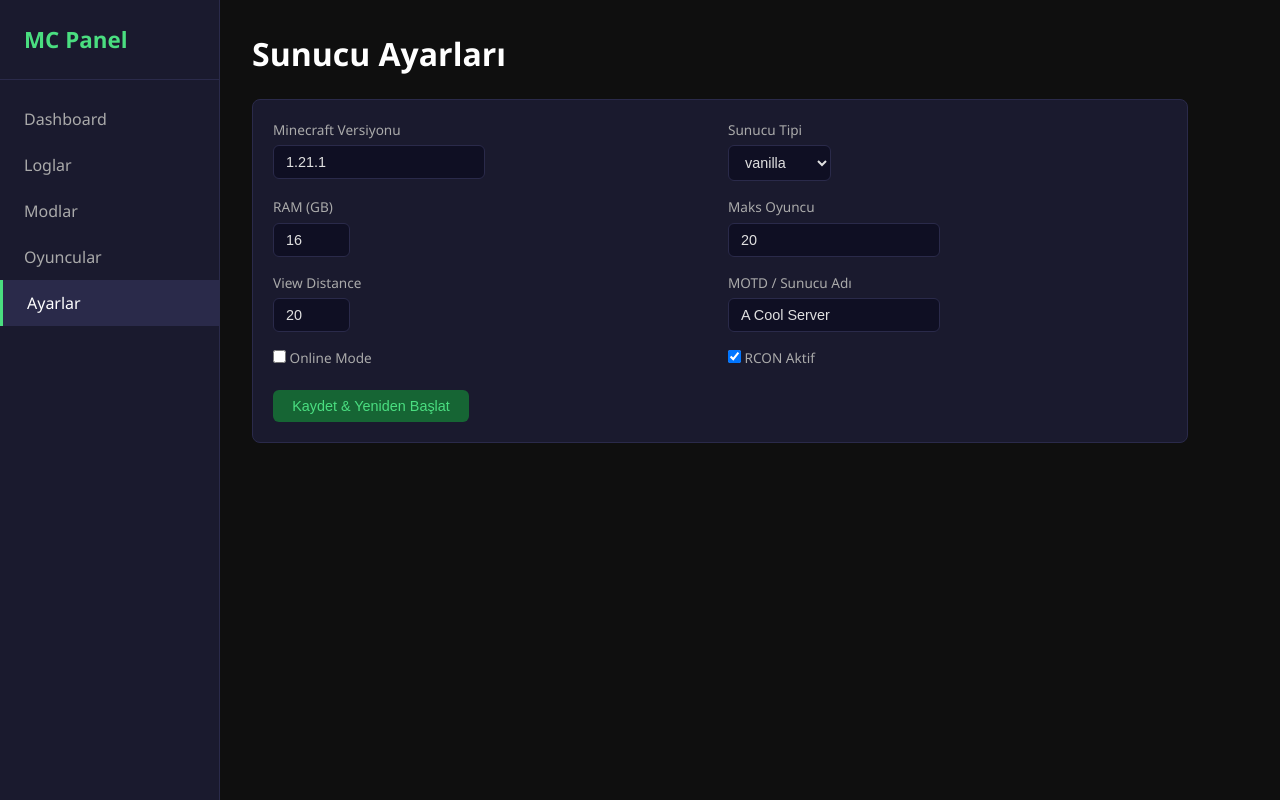
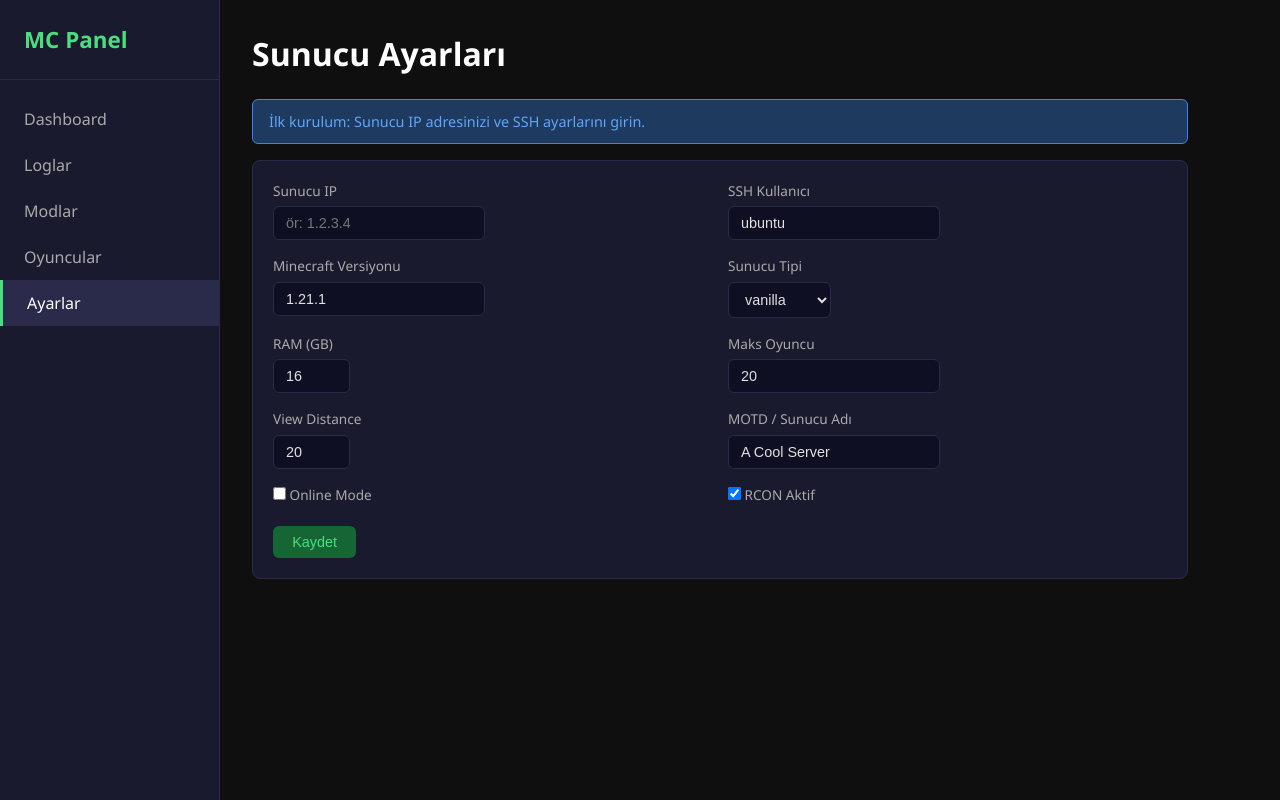
Before and after one commit to UMIS23/minecraft-host, a FastAPI app: page /settings in a window 1280 px wide. Run offline with FastAPI, Linux system fonts and the light colour scheme.

Commit message:
feat: bootstrap mode - config yoksa bile panel calisir
- ssh_client: DEFAULT_CONFIG ile fallback, is_configured() check
- main: /settings redirect if not configured
- settings: server_ip ve ssh_user alanlari eklendi
- Her endpoint config kontrolu yapiyor

```diff
--- a/web_panel/app/main.py
+++ b/web_panel/app/main.py
@@ -1,5 +1,5 @@
 import json
-import re
+import os
 import time
 from pathlib import Path
 
@@ -9,7 +9,7 @@ from fastapi.templating import Jinja2Templates
 from app.ssh_client import (
     load_config, save_config, ssh_connect, ssh_exec, docker_cmd,
     get_server_status, get_java_tag, build_docker_run, get_server_ip,
-    CONFIG_FILE,
+    is_configured, CONFIG_FILE,
 )
 
 app = FastAPI(title="MC Server Panel")
@@ -20,12 +20,16 @@ templates = Jinja2Templates(directory=str(BASE_DIR / "templates"))
 
 @app.get("/", response_class=HTMLResponse)
 async def dashboard(request: Request):
+    if not is_configured():
+        return RedirectResponse("/settings", status_code=303)
     status = get_server_status()
     return templates.TemplateResponse("dashboard.html", {"request": request, "status": status})
 
 
 @app.post("/server/start")
 async def server_start():
+    if not is_configured():
+        return RedirectResponse("/settings", status_code=303)
     try:
         ssh = ssh_connect()
         ssh_exec(ssh, "docker start mc", timeout=30)
@@ -37,6 +41,8 @@ async def server_start():
 
 @app.post("/server/stop")
 async def server_stop():
+    if not is_configured():
+        return RedirectResponse("/settings", status_code=303)
     try:
         ssh = ssh_connect()
         ssh_exec(ssh, "docker stop mc", timeout=30)
@@ -48,6 +54,8 @@ async def server_stop():
 
 @app.post("/server/restart")
 async def server_restart():
+    if not is_configured():
+        return RedirectResponse("/settings", status_code=303)
     try:
         ssh = ssh_connect()
         ssh_exec(ssh, "docker restart mc", timeout=60)
@@ -59,6 +67,8 @@ async def server_restart():
 
 @app.get("/logs", response_class=HTMLResponse)
 async def logs(request: Request, lines: int = 100):
+    if not is_configured():
+        return RedirectResponse("/settings", status_code=303)
     log_output = ""
     try:
         ssh = ssh_connect()
@@ -71,6 +81,8 @@ async def logs(request: Request, lines: int = 100):
 
 @app.get("/mods", response_class=HTMLResponse)
 async def mods_page(request: Request):
+    if not is_configured():
+        return RedirectResponse("/settings", status_code=303)
     mod_list = []
     try:
         ssh = ssh_connect()
@@ -85,10 +97,13 @@ async def mods_page(request: Request):
 
 @app.post("/mods/install")
 async def mod_install(request: Request):
+    if not is_configured():
+        return RedirectResponse("/settings", status_code=303)
     form = await request.form()
     mod_name = form.get("mod_name", "")
     result_msg = ""
     result_type = "info"
+    mod_list = []
 
     if not mod_name:
         result_msg = "Mod adı boş olamaz."
@@ -154,7 +169,7 @@ async def mod_install(request: Request):
                         ssh = ssh_connect()
                         ssh_exec(ssh, "sudo mkdir -p /opt/minecraft/data/mods && sudo chmod 777 /opt/minecraft/data/mods")
 
-                        import tempfile, os
+                        import tempfile
                         r = requests.get(download_url, timeout=60, stream=True)
                         r.raise_for_status()
                         tmp = tempfile.NamedTemporaryFile(delete=False, suffix=".jar")
@@ -178,7 +193,15 @@ async def mod_install(request: Request):
             result_msg = f"Hata: {e}"
             result_type = "error"
 
-    status = get_server_status()
+    try:
+        ssh = ssh_connect()
+        _, stdout, _ = ssh_exec(ssh, "ls /opt/minecraft/data/mods/ 2>/dev/null")
+        if stdout and "No such file" not in stdout:
+            mod_list = [m for m in stdout.strip().split("\n") if m.strip().endswith(".jar")]
+        ssh.close()
+    except Exception:
+        pass
+
     return templates.TemplateResponse("mods.html", {
         "request": request,
         "mods": mod_list,
@@ -189,6 +212,8 @@ async def mod_install(request: Request):
 
 @app.post("/mods/remove")
 async def mod_remove(request: Request):
+    if not is_configured():
+        return RedirectResponse("/settings", status_code=303)
     form = await request.form()
     mod_name = form.get("mod_name", "")
     result_msg = ""
@@ -238,7 +263,7 @@ async def mod_remove(request: Request):
 @app.get("/settings", response_class=HTMLResponse)
 async def settings_page(request: Request):
     config = load_config()
-    return templates.TemplateResponse("settings.html", {"request": request, "config": config})
+    return templates.TemplateResponse("settings.html", {"request": request, "config": config, "configured": is_configured()})
 
 
 @app.post("/settings")
@@ -246,16 +271,21 @@ async def settings_save(request: Request):
     form = await request.form()
     config = load_config()
 
-    config["minecraft_version"] = form.get("minecraft_version", config["minecraft_version"])
-    config["server_type"] = form.get("server_type", config["server_type"])
-    config["ram_gb"] = int(form.get("ram_gb", config["ram_gb"]))
-    config["max_players"] = int(form.get("max_players", config["max_players"]))
-    config["view_distance"] = int(form.get("view_distance", config["view_distance"]))
-    config["server_name"] = form.get("server_name", config["server_name"])
+    config["minecraft_version"] = form.get("minecraft_version", config.get("minecraft_version", "1.20.1"))
+    config["server_type"] = form.get("server_type", config.get("server_type", "vanilla"))
+    config["ram_gb"] = int(form.get("ram_gb", config.get("ram_gb", 4)))
+    config["max_players"] = int(form.get("max_players", config.get("max_players", 20)))
+    config["view_distance"] = int(form.get("view_distance", config.get("view_distance", 10)))
+    config["server_name"] = form.get("server_name", config.get("server_name", "MC Server"))
     config["online_mode"] = form.get("online_mode") == "on"
     config["enable_rcon"] = form.get("enable_rcon") == "on"
+    config["server_ip"] = form.get("server_ip", config.get("server_ip", ""))
+    config["ssh_user"] = form.get("ssh_user", config.get("ssh_user", "ubuntu"))
 
     save_config(config)
+
+    if not is_configured():
+        return RedirectResponse("/settings", status_code=303)
 
     version = config["minecraft_version"]
     java_tag = get_java_tag(version)
@@ -278,6 +308,8 @@ async def settings_save(request: Request):
 
 @app.get("/players", response_class=HTMLResponse)
 async def players_page(request: Request):
+    if not is_configured():
+        return RedirectResponse("/settings", status_code=303)
     ops = []
     whitelist = []
     bans = []
@@ -315,6 +347,8 @@ async def players_page(request: Request):
 
 @app.post("/players/op")
 async def player_op(request: Request):
+    if not is_configured():
+        return RedirectResponse("/settings", status_code=303)
     form = await request.form()
     player = form.get("player", "")
     if player:
@@ -329,6 +363,8 @@ async def player_op(request: Request):
 
 @app.post("/players/deop")
 async def player_deop(request: Request):
+    if not is_configured():
+        return RedirectResponse("/settings", status_code=303)
     form = await request.form()
     player = form.get("player", "")
     if player:
@@ -343,6 +379,8 @@ async def player_deop(request: Request):
 
 @app.post("/players/whitelist-add")
 async def whitelist_add(request: Request):
+    if not is_configured():
+        return RedirectResponse("/settings", status_code=303)
     form = await request.form()
     player = form.get("player", "")
     if player:
@@ -357,6 +395,8 @@ async def whitelist_add(request: Request):
 
 @app.post("/players/whitelist-remove")
 async def whitelist_remove(request: Request):
+    if not is_configured():
+        return RedirectResponse("/settings", status_code=303)
     form = await request.form()
     player = form.get("player", "")
     if player:
@@ -371,6 +411,8 @@ async def whitelist_remove(request: Request):
 
 @app.post("/players/ban")
 async def player_ban(request: Request):
+    if not is_configured():
+        return RedirectResponse("/settings", status_code=303)
     form = await request.form()
     player = form.get("player", "")
     reason = form.get("reason", "Banned by admin")
@@ -386,6 +428,8 @@ async def player_ban(request: Request):
 
 @app.post("/players/pardon")
 async def player_pardon(request: Request):
+    if not is_configured():
+        return RedirectResponse("/settings", status_code=303)
     form = await request.form()
     player = form.get("player", "")
     if player:
--- a/web_panel/app/templates/settings.html
+++ b/web_panel/app/templates/settings.html
@@ -3,51 +3,65 @@
 {% block content %}
 <h1>Sunucu Ayarları</h1>
 
+{% if not configured %}
+<div class="alert alert-info">
+    İlk kurulum: Sunucu IP adresinizi ve SSH ayarlarını girin.
+</div>
+{% endif %}
+
 <div class="card full-width">
     <form method="post" action="/settings">
         <div class="form-grid">
             <div class="form-group">
+                <label>Sunucu IP</label>
+                <input type="text" name="server_ip" value="{{ config.get('server_ip', '') }}" class="input" placeholder="ör: 1.2.3.4" required>
+            </div>
+            <div class="form-group">
+                <label>SSH Kullanıcı</label>
+                <input type="text" name="ssh_user" value="{{ config.get('ssh_user', 'ubuntu') }}" class="input">
+            </div>
+            <div class="form-group">
                 <label>Minecraft Versiyonu</label>
-                <input type="text" name="minecraft_version" value="{{ config.minecraft_version }}" class="input">
+                <input type="text" name="minecraft_version" value="{{ config.get('minecraft_version', '1.20.1') }}" class="input">
             </div>
             <div class="form-group">
                 <label>Sunucu Tipi</label>
                 <select name="server_type" class="select">
                     {% for t in ["vanilla", "forge", "fabric", "paper", "spigot", "bukkit", "purpur", "quilt", "neoforge"] %}
-                    <option value="{{ t }}" {% if config.server_type == t %}selected{% endif %}>{{ t }}</option>
+                    <option value="{{ t }}" {% if config.get('server_type', 'vanilla') == t %}selected{% endif %}>{{ t }}</option>
                     {% endfor %}
                 </select>
             </div>
             <div class="form-group">
                 <label>RAM (GB)</label>
-                <input type="number" name="ram_gb" value="{{ config.ram_gb }}" class="input" min="1" max="32">
+                <input type="number" name="ram_gb" value="{{ config.get('ram_gb', 4) }}" class="input" min="1" max="32">
             </div>
             <div class="form-group">
                 <label>Maks Oyuncu</label>
-                <input type="number" name="max_players" value="{{ config.max_players }}" class="input" min="1">
+                <input type="number" name="max_players" value="{{ config.get('max_players', 20) }}" class="input" min="1">
             </div>
             <div class="form-group">
                 <label>View Distance</label>
-                <input type="number" name="view_distance" value="{{ config.view_distance }}" class="input" min="1" max="32">
+                <input type="number" name="view_distance" value="{{ config.get('view_distance', 10) }}" class="input" min="1" max="32">
             </div>
             <div class="form-group">
                 <label>MOTD / Sunucu Adı</label>
-                <input type="text" name="server_name" value="{{ config.server_name }}" class="input">
+                <input type="text" name="server_name" value="{{ config.get('server_name', 'MC Server') }}" class="input">
             </div>
             <div class="form-group">
                 <label>
-                    <input type="checkbox" name="online_mode" {% if config.online_mode %}checked{% endif %}>
+                    <input type="checkbox" name="online_mode" {% if config.get('online_mode') %}checked{% endif %}>
                     Online Mode
                 </label>
             </div>
             <div class="form-group">
                 <label>
-                    <input type="checkbox" name="enable_rcon" {% if config.enable_rcon %}checked{% endif %}>
+                    <input type="checkbox" name="enable_rcon" {% if config.get('enable_rcon', true) %}checked{% endif %}>
                     RCON Aktif
                 </label>
             </div>
         </div>
-        <button type="submit" class="btn btn-green" style="margin-top: 1rem;">Kaydet & Yeniden Başlat</button>
+        <button type="submit" class="btn btn-green" style="margin-top: 1rem;">Kaydet</button>
     </form>
 </div>
 {% endblock %}
```
Also changed, not shown: web_panel/app/ssh_client.py (+33 -2 lines).
